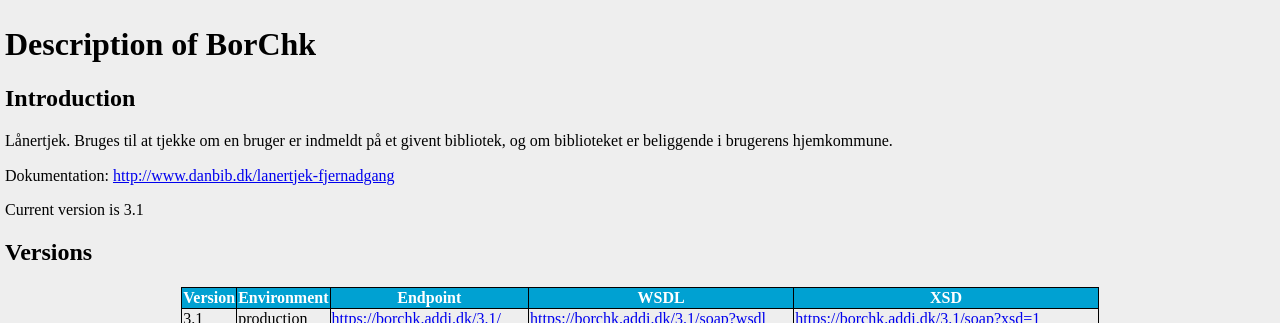
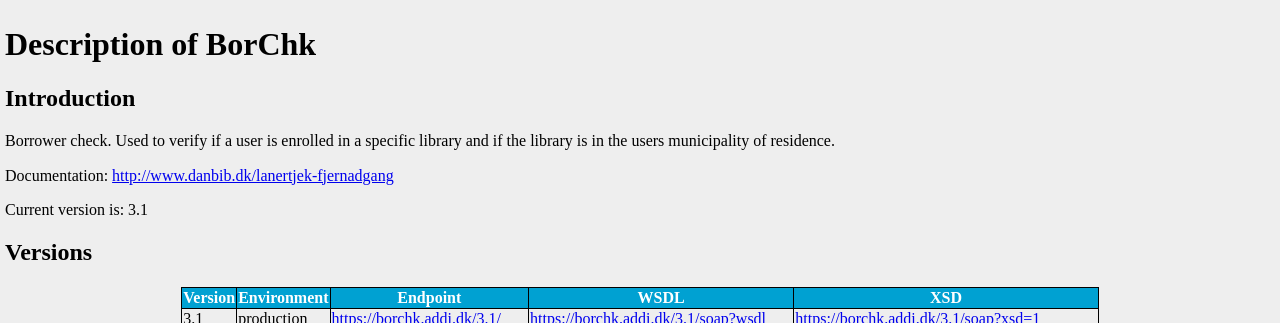
Before and after one commit to DBCDK/dbcdk.github.io, a Jekyll site: the page built from BorChk.md, in a window 1280 px wide. Shown: the top 323 px of the page. Built offline with Jekyll 4.4.1, drawn with Linux system fonts in a browser that asks for light colours; nearby versions of some CDN libraries; our own code applies the rules of GitHub Pages for plain Markdown files.

Commit message:
Converted borchk documentation to English

```diff
--- a/BorChk.md
+++ b/BorChk.md
@@ -5,11 +5,11 @@
 # Description of BorChk
 
 ## Introduction
-Lånertjek. Bruges til at tjekke om en bruger er indmeldt på et givent bibliotek, og om biblioteket er beliggende i brugerens hjemkommune.
+Borrower check. Used to verify if a user is enrolled in a specific library and if the library is in the users municipality of residence.
 
-Dokumentation: [http://www.danbib.dk/lanertjek-fjernadgang](http://www.danbib.dk/lanertjek-fjernadgang)
+Documentation: [http://www.danbib.dk/lanertjek-fjernadgang](http://www.danbib.dk/lanertjek-fjernadgang)
 
-Current version is 3.1
+Current version is: 3.1
 
 ## Versions
 
```
